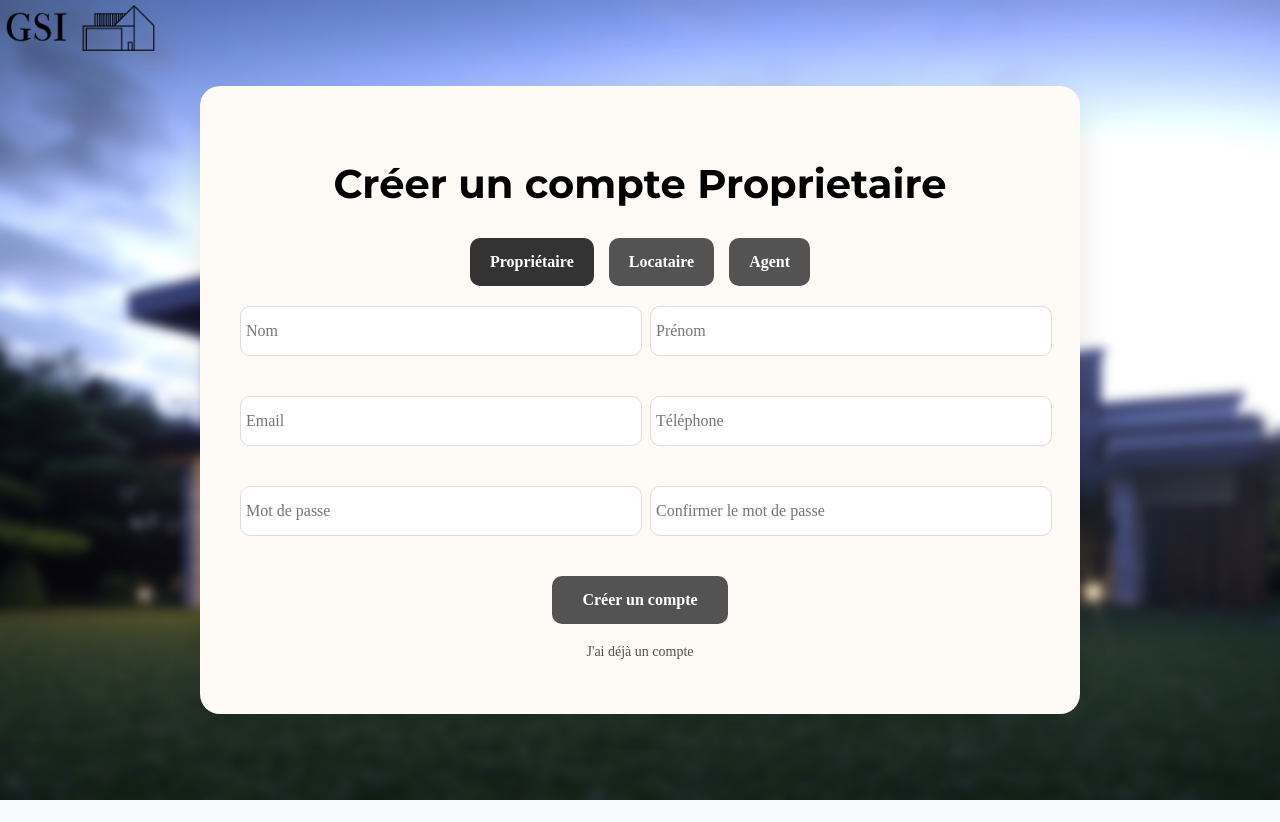
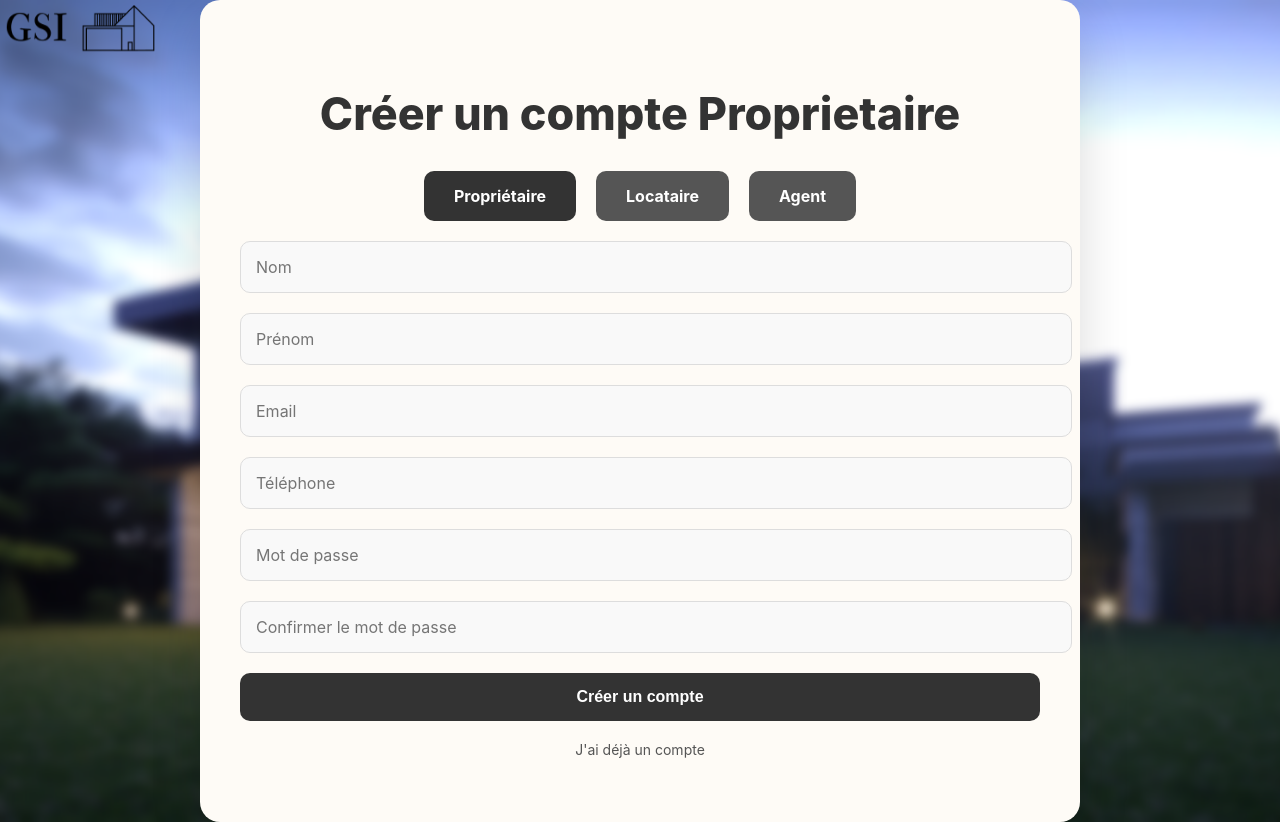
Before and after one commit to arthurlouf/connexion_pour_paul, a React (Create React App) app in the folder client/: page /register in a window 1280 px wide. Before the commit the page ends 800 px from the top, so only its background shows below. Built offline with nearby package versions, Linux system fonts and the light colour scheme; a web font is replaced by a local one.

Commit message:
Ajout des modifications sur le style du formulaire

```diff
--- a/client/src/components/Auth/Auth.css
+++ b/client/src/components/Auth/Auth.css
@@ -1,15 +1,18 @@
-/* Arrière-plan */
+/* Styles modernes avec polices élégantes et alertes améliorées */
+
+/* Arrière-plan personnalisé */
 body {
     background-image: url('../../../public/auth.png');
     background-size: cover;
     background-position: center;
     background-repeat: no-repeat;
-    font-family: 'Playfair Display', serif;
+    font-family: 'Inter', sans-serif;
     margin: 0;
     display: flex;
     justify-content: center;
     align-items: center;
     min-height: 100vh;
+    color: #333;
 }
 
 /* Conteneur pour le logo */
@@ -23,97 +26,135 @@ body {
 /* Styles du logo */
 .logo-container img {
     width: 150px;
-    max-width: 20vw; /* Responsive */
+    max-width: 20vw;
     height: auto;
     cursor: pointer;
+    transition: transform 0.3s ease;
 }
 
+.logo-container img:hover {
+    transform: scale(1.05) rotate(3deg);
+}
 
 /* Conteneur du formulaire */
 .auth-form {
     background-color: #FEFBF6;
-    padding: 40px;
+    padding: 50px 40px;
     border-radius: 20px;
-    box-shadow: 0 10px 30px rgba(0,0,0,0.1);
+    box-shadow: 0 20px 50px rgba(0, 0, 0, 0.15);
     width: 800px;
-    max-width: 90vw; /* Adaptation sur petits écrans */
-    font-family: 'Playfair Display', serif;
+    max-width: 90vw;
+    font-family: 'Inter', sans-serif;
 }
 
 /* Titre du formulaire */
 .auth-form h2 {
     text-align: center;
-    color: #000;
-    font-family: 'Montserrat', cursive;
-    font-weight: 700;
-    font-size: 2.5rem;
+    color: #333;
+    font-weight: 800;
+    font-size: 2.8rem;
     margin-bottom: 30px;
 }
 
-/* Conteneur des champs sur deux colonnes */
-.form-grid {
-    display: grid;
-    grid-template-columns: 1fr 1fr;
-    gap: 20px;
-    margin-bottom: 20px;
-}
-
-/* Styles des champs de texte */
+/* Champs de texte */
 .auth-form input {
-    padding: 15px 5px;
+    padding: 15px;
     border-radius: 10px;
     border: 1px solid #ddd;
     font-size: 16px;
     margin-bottom: 20px;
     width: 100%;
-    font-family: 'Playfair Display', serif;
+    font-family: 'Inter', sans-serif;
+    background-color: #f9f9f9;
+    transition: all 0.3s ease;
 }
 
-/* Bouton principal "Créer un compte" */
+.auth-form input:focus {
+    border-color: #764ba2;
+    background-color: #ffffff;
+    box-shadow: 0 0 10px rgba(118, 75, 162, 0.2);
+}
+
+/* Bouton principal */
 .auth-form button[type="submit"] {
-    display: block;
-    margin: 20px auto;
-    background-color: #535353;
+    width: 100%;
+    padding: 15px;
+    background-color: #333;
+    color: #ffffff;
+    border: none;
+    border-radius: 10px;
+    cursor: pointer;
+    font-weight: bold;
+    font-size: 16px;
+    transition: background-color 0.3s, transform 0.3s, box-shadow 0.3s;
+}
+
+.auth-form button[type="submit"]:hover {
+    background-color: #555;
+    transform: translateY(-3px);
+    box-shadow: 0 15px 30px rgba(0, 0, 0, 0.4);
+}
+
+/* Messages d'erreur et de succès */
+.error-message, .success-message {
+    padding: 15px;
+    margin-bottom: 20px;
+    border-radius: 10px;
+    font-weight: 600;
+    font-size: 15px;
+    text-align: center;
+    font-family: 'Inter', sans-serif;
+    box-shadow: 0 5px 20px rgba(0, 0, 0, 0.1);
+}
+
+.error-message {
+    background-color: #ffe6e6;
+    color: #b00020;
+    border: 1px solid #f5c2c7;
+}
+
+.success-message {
+    background-color: #e6ffe6;
+    color: #155724;
+    border: 1px solid #c3e6cb;
+}
+
+/* Liens */
+.auth-link {
+    text-align: center;
+    color: #555;
+    cursor: pointer;
+    margin-top: 20px;
+    font-family: 'Inter', sans-serif;
+    font-size: 14px;
+    transition: color 0.3s ease;
+}
+
+.auth-link:hover {
+    color: #333;
+    text-decoration: underline;
+}
+
+/* Boutons de sélection du type de compte */
+.account-type-buttons {
+    display: flex;
+    gap: 20px;
+    margin-bottom: 20px;
+    justify-content: center;
+}
+
+.account-type-buttons button {
+    background-color: #555;
     color: #fff;
     border: none;
     padding: 15px 30px;
     border-radius: 10px;
     cursor: pointer;
     font-weight: bold;
-    font-family: 'Playfair Display', serif;
+    font-family: 'Inter', sans-serif;
     font-size: 16px;
     transition: background-color 0.3s, color 0.3s;
-}
-
-
-/* Effet de survol */
-.auth-form button[type="submit"]:hover {
-    background-color: #333;
-    color: #fff;
-}
-
-
-/* Conteneur des boutons */
-.account-type-buttons {
-    display: flex; /* Changement : Flex pour aligner horizontalement */
-    gap: 15px; /* Espacement entre les boutons */
-    margin-bottom: 20px;
-    justify-content: center; /* Centre les boutons horizontalement */
-}
-
-/* Styles des boutons */
-.account-type-buttons button {
-    background-color: #535353;
-    color: #fff;
-    border: none;
-    padding: 15px 20px;
-    border-radius: 10px;
-    cursor: pointer;
-    font-weight: bold;
-    font-family: 'Playfair Display', serif;
-    font-size: 16px;
-    transition: background-color 0.3s, color 0.3s;
-    white-space: nowrap; /* Empêche le texte de se casser */
+    white-space: nowrap;
 }
 
 .account-type-buttons button.active {
@@ -122,48 +163,6 @@ body {
 }
 
 .account-type-buttons button:hover {
-    background-color: #555;
+    background-color: #777;
     color: #fff;
 }
-
-/* Liens */
-.auth-link {
-    text-align: center;
-    color: #535353;
-    cursor: pointer;
-    margin-top: 20px;
-    font-family: 'Playfair Display', serif;
-    font-size: 14px;
-}
-
-.auth-link:hover {
-    text-decoration: underline;
-}
-
-/* Styles pour le message d'erreur */
-.error-message {
-    background-color: #f8d7da;
-    color: #842029;
-    border-radius: 10px;
-    padding: 15px;
-    margin-bottom: 15px;
-    text-align: center;
-    font-weight: bold;
-    font-family: 'Playfair Display', serif;
-    font-size: 14px;
-    border: 1px solid #f5c2c7;
-}
-
-/* Styles pour les messages de succès */
-.success-message {
-    background-color: #d4edda;
-    color: #155724;
-    border-radius: 10px;
-    padding: 15px;
-    margin-bottom: 15px;
-    text-align: center;
-    font-weight: bold;
-    font-family: 'Playfair Display', serif;
-    font-size: 14px;
-    border: 1px solid #c3e6cb;
-}
--- a/client/src/components/Auth/RegisterForm.js
+++ b/client/src/components/Auth/RegisterForm.js
@@ -29,8 +29,11 @@ function RegisterForm() {
     const handleChange = (e) => {
         const { name, value } = e.target;
         setFormData({ ...formData, [name]: value });
-        setErrorMessage('');
-        setSuccessMessage('');
+
+        // Réinitialise uniquement le message d'erreur, pas le message de succès
+        if (errorMessage) {
+            setErrorMessage('');
+        }
     };
 
     const handleTypeSelect = (type) => {
@@ -40,6 +43,9 @@ function RegisterForm() {
 
     const handleSubmit = async (e) => {
         e.preventDefault();
+
+        setErrorMessage('');
+        setSuccessMessage('');
 
         if (formData.password !== formData.confirmPassword) {
             setErrorMessage('Les mots de passe ne correspondent pas.');
@@ -52,9 +58,16 @@ function RegisterForm() {
         }
 
         try {
-            const response = await axios.post(`http://localhost:4000/api/auth/register/${selectedType}`, formData);
-            setSuccessMessage(response.data.message);
-            navigate('/login');
+            const { data } = await axios.post(`http://localhost:4000/api/auth/register/${selectedType}`, formData);
+            setSuccessMessage(data.message || "🎉 Votre compte a été créé avec succès ! Vérifiez votre e-mail pour confirmer votre inscription.");
+            setFormData({
+                nom: '',
+                prenom: '',
+                email: '',
+                telephone: '',
+                password: '',
+                confirmPassword: '',
+            });
         } catch (error) {
             console.error(error);
             if (error.response && error.response.data && error.response.data.error) {
@@ -82,12 +95,12 @@ function RegisterForm() {
                 </div>
 
                 <div className="form-grid">
-                    <input name="nom" placeholder="Nom" onChange={handleChange} required />
-                    <input name="prenom" placeholder="Prénom" onChange={handleChange} required />
-                    <input name="email" type="email" placeholder="Email" onChange={handleChange} required />
-                    <input name="telephone" placeholder="Téléphone" onChange={handleChange} required />
-                    <input name="password" type="password" placeholder="Mot de passe" onChange={handleChange} required />
-                    <input name="confirmPassword" type="password" placeholder="Confirmer le mot de passe" onChange={handleChange} required />
+                    <input name="nom" placeholder="Nom" onChange={handleChange} value={formData.nom} required />
+                    <input name="prenom" placeholder="Prénom" onChange={handleChange} value={formData.prenom} required />
+                    <input name="email" type="email" placeholder="Email" onChange={handleChange} value={formData.email} required />
+                    <input name="telephone" placeholder="Téléphone" onChange={handleChange} value={formData.telephone} required />
+                    <input name="password" type="password" placeholder="Mot de passe" onChange={handleChange} value={formData.password} required />
+                    <input name="confirmPassword" type="password" placeholder="Confirmer le mot de passe" onChange={handleChange} value={formData.confirmPassword} required />
                 </div>
 
                 {errorMessage && <p className="error-message">{errorMessage}</p>}
```
